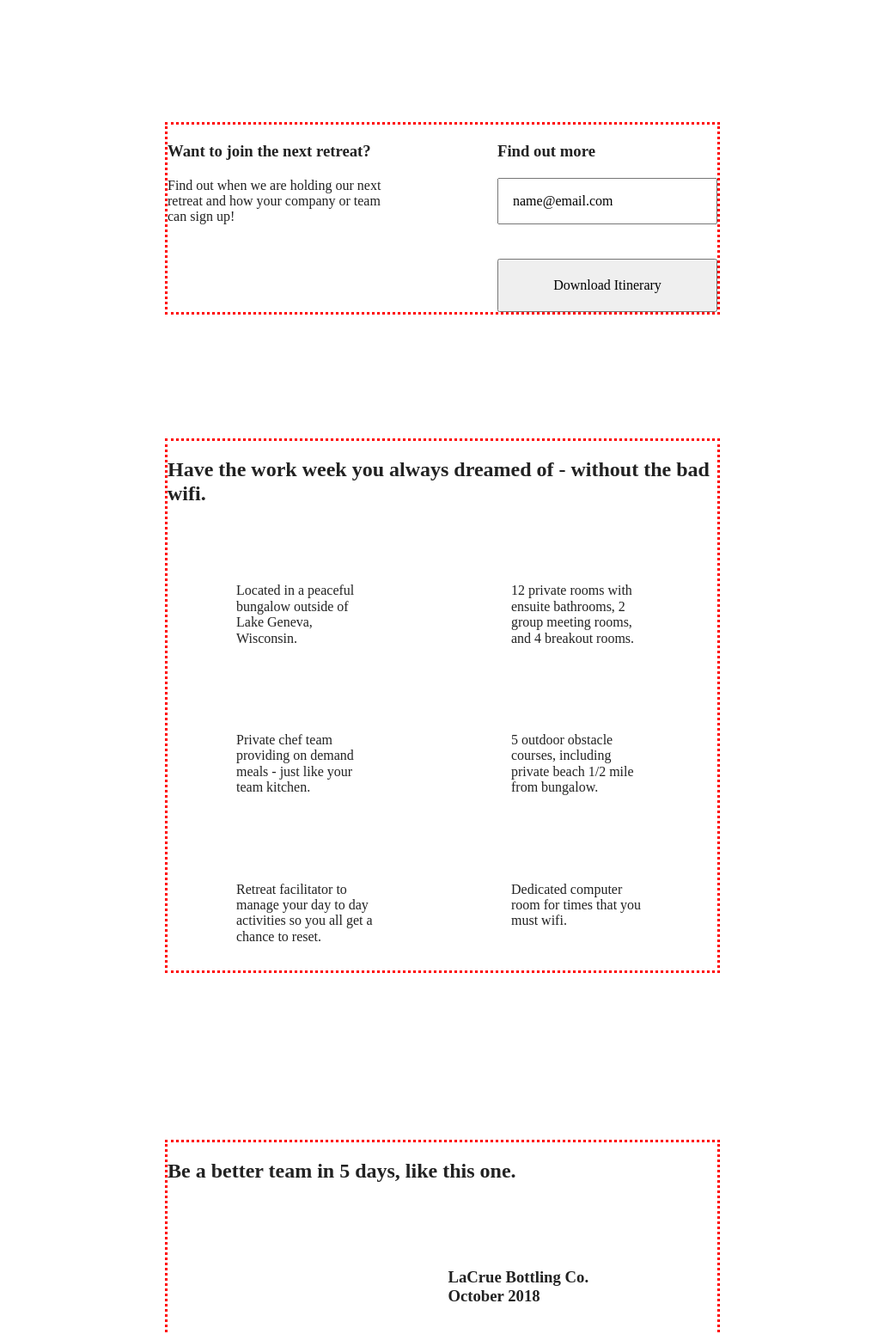
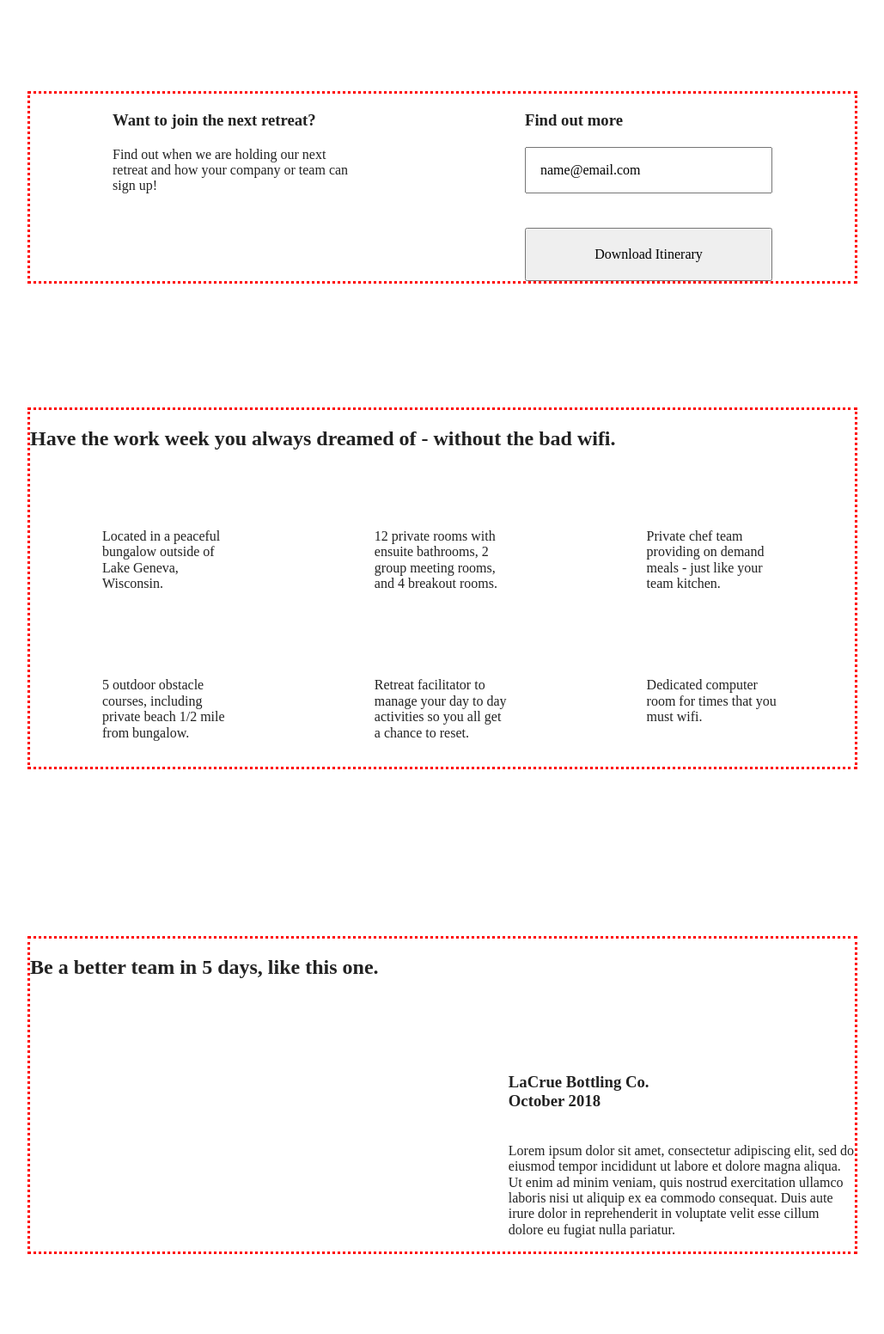
Before and after one commit to shirzadi-a/unplugged-site, a website built with Parcel: page index.html in a window 1280 px wide. Shown: the part 301-1853 px from the top of the page at 86% size, without its empty margins (125-1154 px from the left). Built offline with nearby package versions, Linux system fonts and the light colour scheme.

Commit message:
Added desktop styles

```diff
--- a/css/main.css
+++ b/css/main.css
@@ -240,7 +240,7 @@ aside h3 {
   justify-content: center;
 }
 
-.reviews h2 {
+.reviews .content-wrapper h2 {
   padding-bottom: 40px;
 }
 
@@ -378,7 +378,6 @@ aside h3 {
    ========================================================================== */
 
 @media only screen and (min-width: 768px) {
-
 /* -------------- Tablet Styles ------------- */
 
 /* General Styles */
@@ -510,9 +509,59 @@ aside h3 {
 }
 
 @media only screen and (min-width: 1200px) {
-  /* Desktop styles */
+/* -------------- Desktop Styles ------------- */
+
+/* General Styles */
+  .content-wrapper {
+    max-width: 960px;
+  }
+
+/* Header */
+  header {
+    padding: 15px 0;
+  }
+
+/* Homepage */
+  .hero-area h1 {
+    width:80%;
+  }
+
+  aside .content-wrapper {
+    justify-content: space-around;
+  }
+
+  aside .content-wrapper .form-description,
+  aside .content-wrapper .form {
+    width: 30%;
+  }
+
+  .features .content-wrapper h2 {
+    width: 90%;
+  }
+
+  .features article {
+    flex-basis: 33%;
+  }
+
+  .reviews .content-wrapper h2 {
+    padding-bottom: 50px;
+  }
+
+  .reviews article div {
+    width: 42%;
+  }
+
+/* About Page */
+  .mission h2,
+  .contact-section .content-wrapper h2 {
+    width: 95%;
+  }
+
+/* FAQ Page */
+  .faq h2 {
+    width: 100%;
+  }
 }
-
 /* ==========================================================================
    Print styles.
    Inlined to avoid the additional HTTP request:
```
